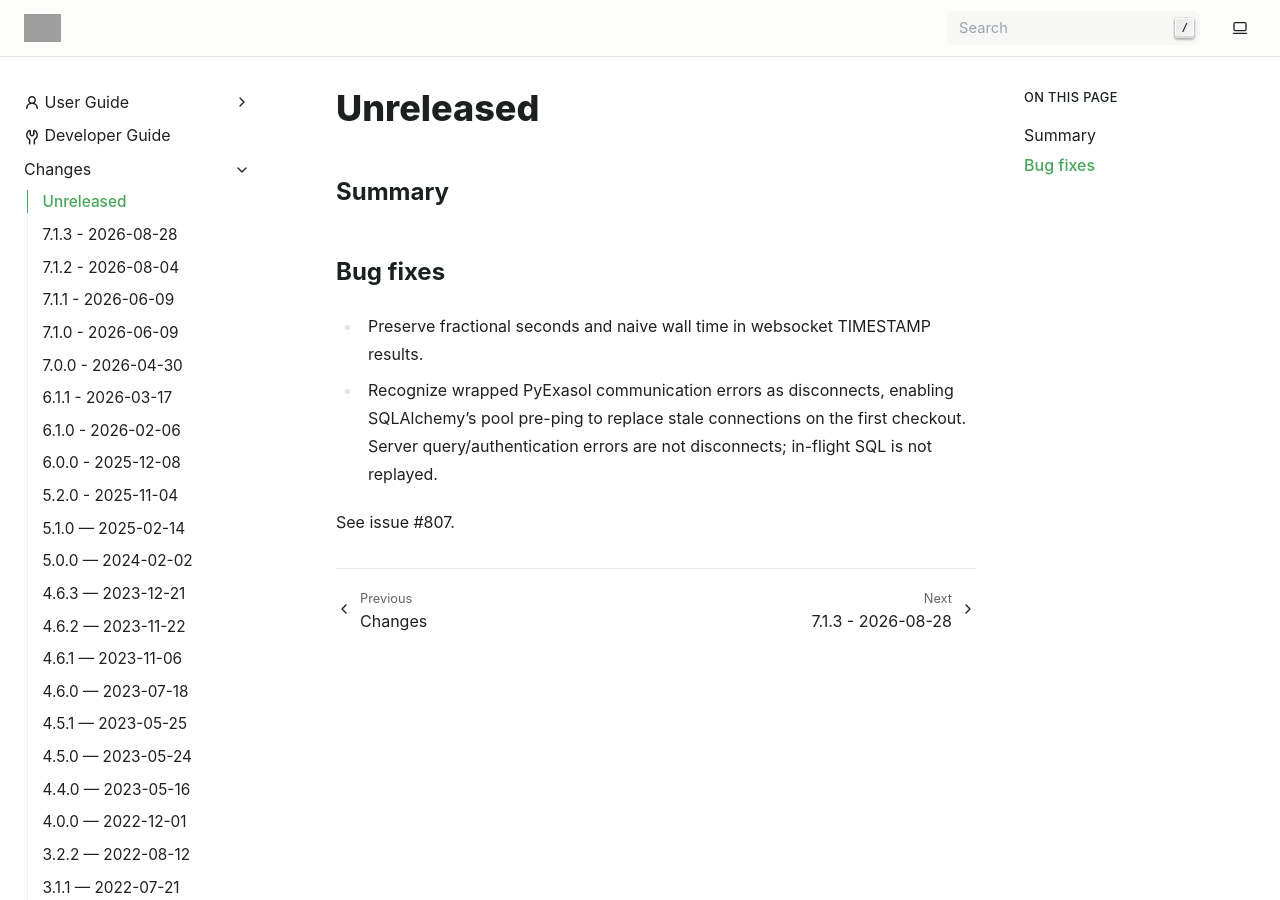
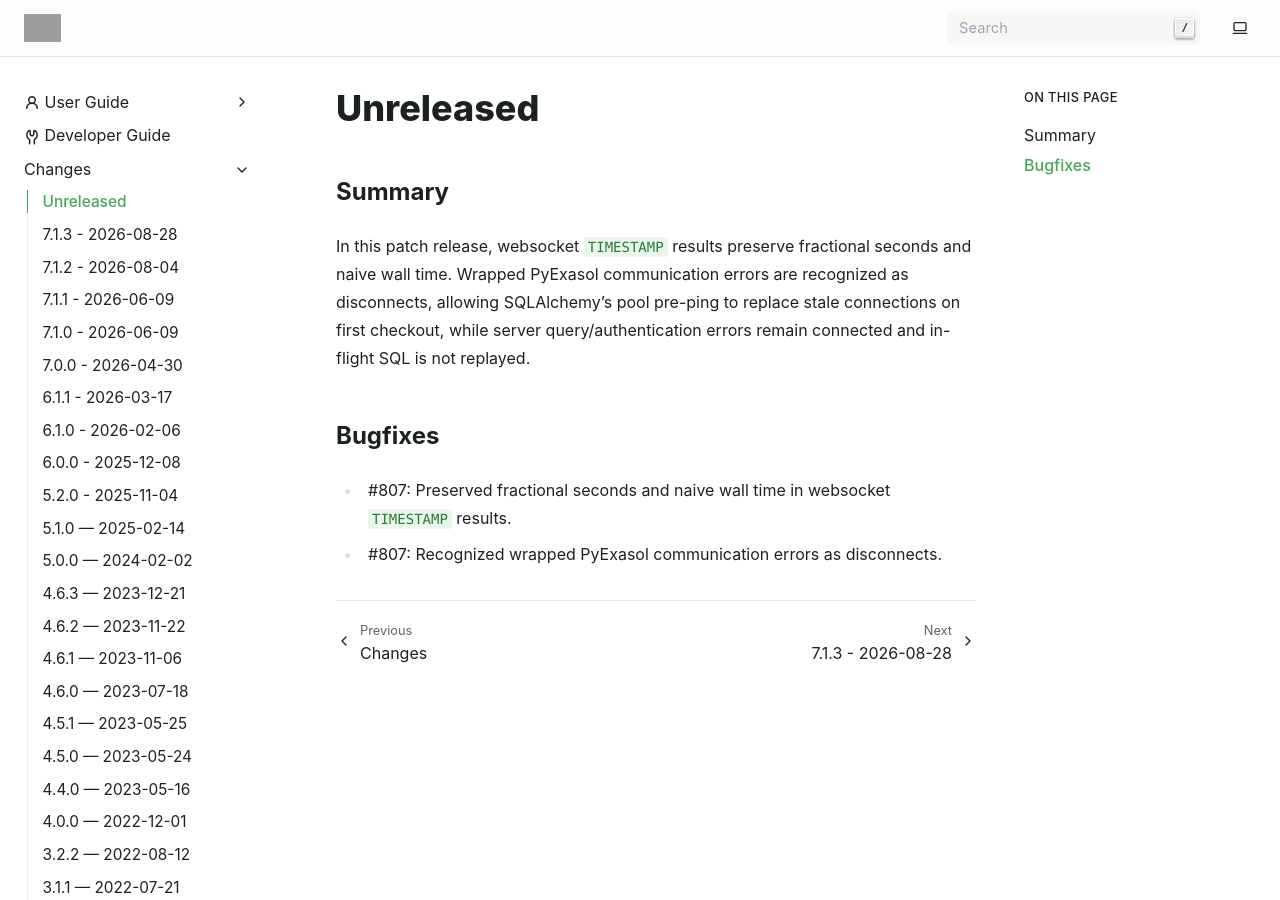
Before and after one commit to exasol/sqlalchemy-exasol, a Sphinx documentation site: the page built from doc/changes/unreleased.md, in a window 1280 px wide and 900 px high. Built offline with Sphinx 7.4.7, drawn with Linux system fonts in a browser that asks for light colours; grey boxes are pictures that could not be loaded.

Commit message:
Adapt changelog to standard format

```diff
--- a/doc/changes/unreleased.md
+++ b/doc/changes/unreleased.md
@@ -2,11 +2,13 @@
 
 ## Summary
 
-## Bug fixes
+In this patch release, websocket `TIMESTAMP` results preserve fractional seconds
+and naive wall time. Wrapped PyExasol communication errors are recognized as
+disconnects, allowing SQLAlchemy's pool pre-ping to replace stale connections on
+first checkout, while server query/authentication errors remain connected and
+in-flight SQL is not replayed.
 
-* Preserve fractional seconds and naive wall time in websocket TIMESTAMP results.
-* Recognize wrapped PyExasol communication errors as disconnects, enabling
-  SQLAlchemy's pool pre-ping to replace stale connections on the first checkout.
-  Server query/authentication errors are not disconnects; in-flight SQL is not replayed.
+## Bugfixes
 
-See issue #807.
+* #807: Preserved fractional seconds and naive wall time in websocket `TIMESTAMP` results.
+* #807: Recognized wrapped PyExasol communication errors as disconnects.
```
